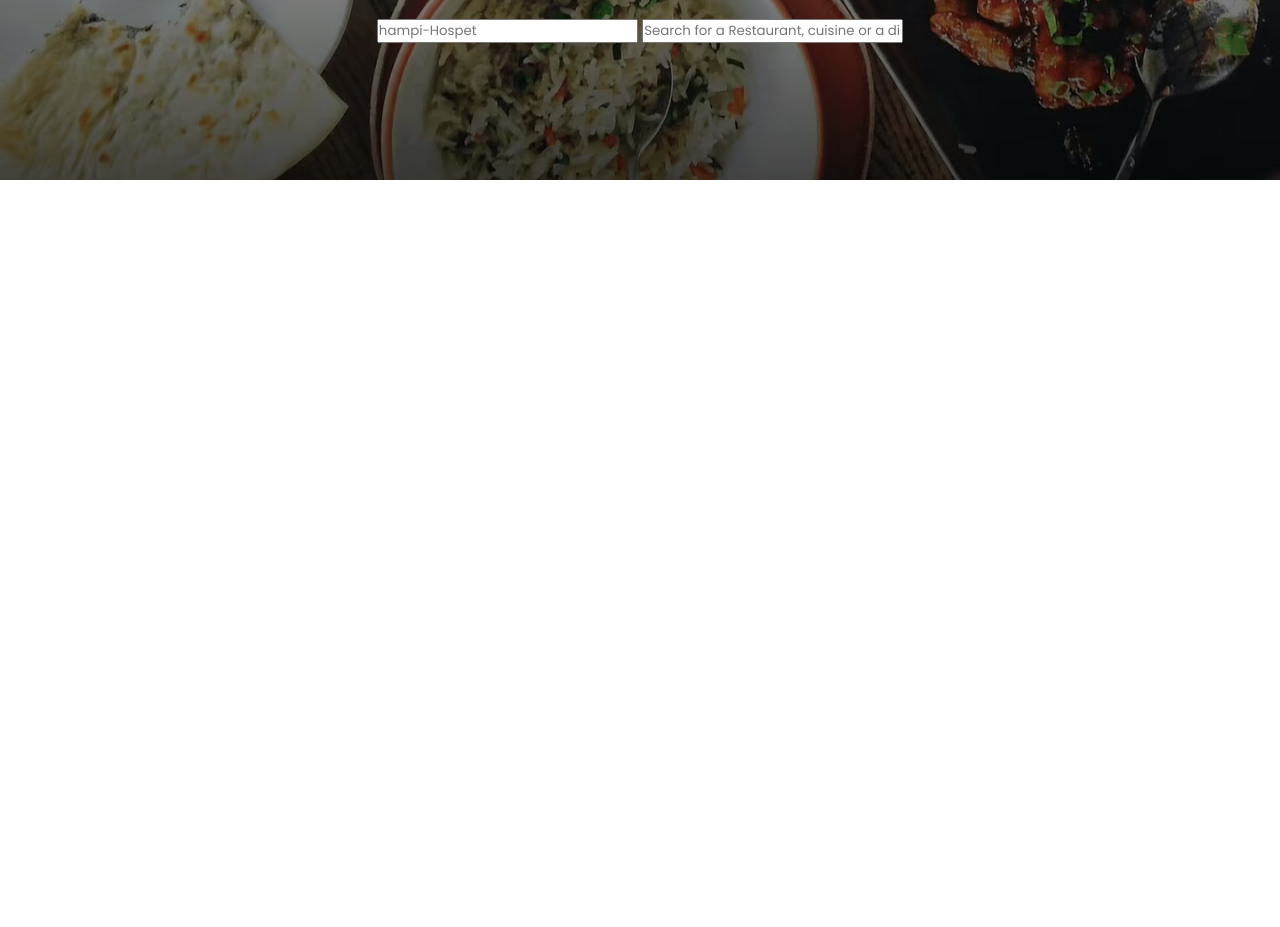
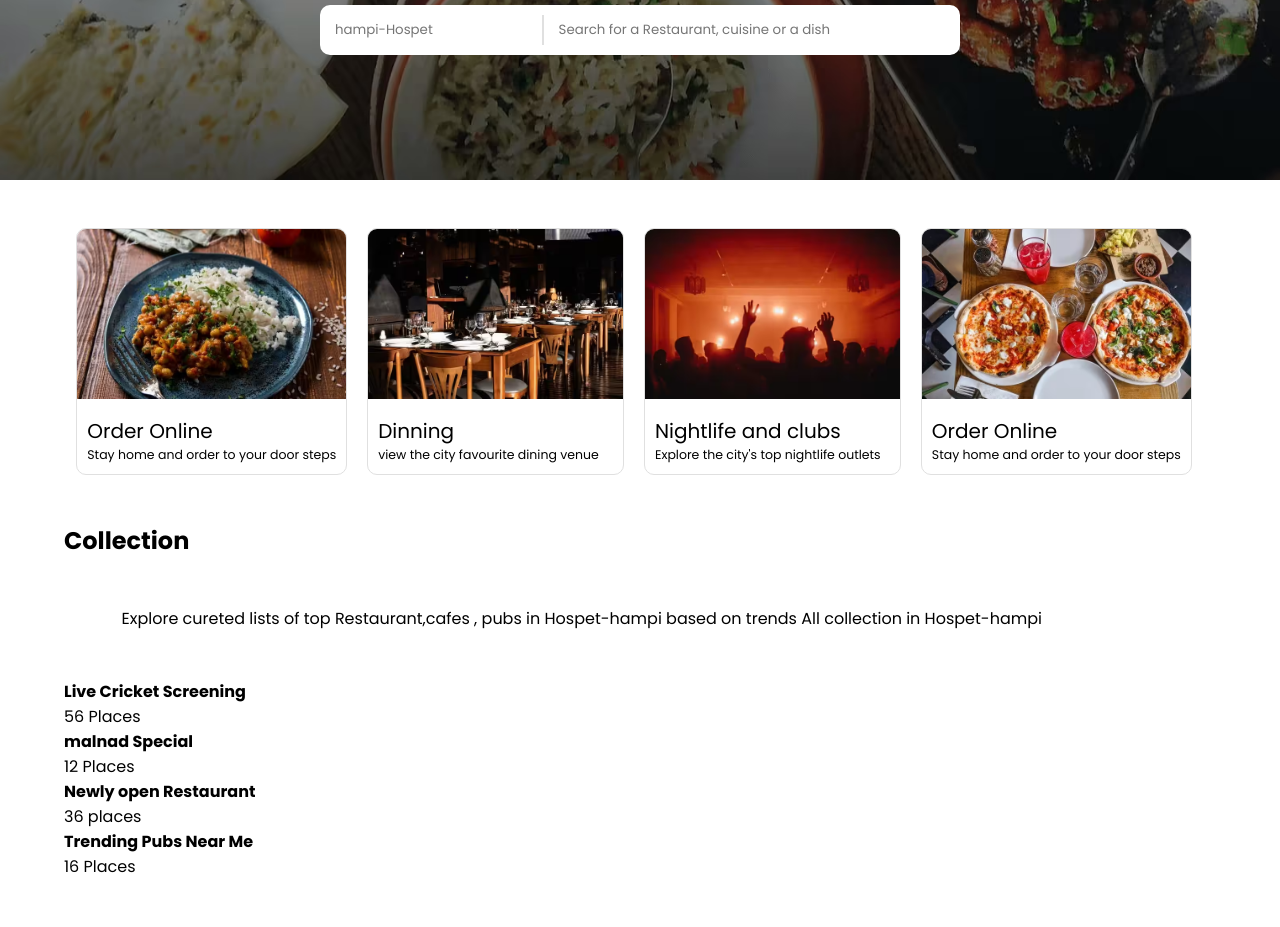
Before and after one commit to prathamesh220204/June-Zomato-landing-Page, a plain HTML site: page index.html in a window 1280 px wide. Shown: the part 300-1227 px from the top of the page. Before the commit the page ends 800 px from the top, so only its background shows below. Drawn offline with Linux system fonts and the light colour scheme.

Commit message:
Added in section just

```diff
--- a/index.html
+++ b/index.html
@@ -30,7 +30,7 @@
     <!-- Importing styles.css -->
     <link rel="stylesheet" href="./styles.css" />
 
-    <title>Zomato LAnding page</title>
+    <title>Zomato Landing page</title>
 </head>
 <body>
 
@@ -56,10 +56,92 @@
             <img src="./image/heroSectionLogo.png" alt="Zomato logo" class="hero__section_logo" />
             <h1 class="hero__section_tilte">Discover the best food & Drinks in hampi-Hospet</h1>
             <div class="hero__section_input_container">
-                <input class="input_container_locstion" type="text" placeholder="hampi-Hospet"/>
+                <input class="input_container_location" type="text" placeholder="hampi-Hospet"/>
                 <input class="input_container_search" type="text" placeholder="Search for a Restaurant, cuisine or a dish" />
             </div>
         </div>
     </section>
+
+    <!-- this is card section -->
+    <section class="container we__offer">
+      <div class="we__offer_card">
+        <img src="./image/item1.png" alt="card 1 img" />
+        <div class="we__offer_content">
+          <h2>Order Online</h2>
+          <p>Stay home and order to your door steps</p>
+        </div>
+      </div>
+
+      <div class="we__offer_card">
+        <img src="./image/item2.png" alt="card 2 img" />
+        <div class="we__offer_content">
+          <h2>Dinning</h2>
+          <p>view the city favourite dining venue</p>
+        </div>
+      </div>
+
+
+      <div class="we__offer_card">
+        <img src="./image/item3.png" alt="card 3 img" />
+        <div class="we__offer_content">
+          <h2>Nightlife and clubs</h2>
+          <p>Explore the city's top nightlife outlets</p>
+        </div>
+      </div>
+
+
+      <div class="we__offer_card">
+        <img src="./image/item4.png" alt="card 4 img" />
+        <div class="we__offer_content">
+          <h2>Order Online</h2>
+          <p>Stay home and order to your door steps</p>
+        </div>
+      </div>
+
+    </section>
+
+    <!--this is collection section  -->
+
+    <section class="container collections">
+      <h1>Collection</h1>
+      <div class="sub__heading container">
+        <span>Explore cureted lists of top Restaurant,cafes , pubs in Hospet-hampi based on trends</span>
+        <span>All collection in Hospet-hampi</span>
+      </div>
+      <div class="collection_card_container">
+        <div class="card card1">
+          <div class="overlay"></div>
+          <div class="content">
+            <h4>Live Cricket Screening</h4>
+            <span>56 Places</span>
+          </div>
+        </div>
+
+        <div class="card card2">
+          <div class="overlay"></div>
+          <div class="content">
+            <h4>malnad Special</h4>
+            <span>12 Places</span>
+          </div>
+        </div>
+
+        <div class="card card3">
+          <div class="overlay"></div>
+          <div class="content">
+            <h4>Newly open Restaurant</h4>
+            <span>36 places</span>
+          </div>
+        </div>
+
+        <div class="card card4">
+          <div class="overlay"></div>
+          <div class="content">
+            <h4>Trending Pubs Near Me</h4>
+            <span>16 Places</span>
+          </div>
+        </div>
+
+      </div>
+    </section>
 </body>
 </html>
--- a/styles.css
+++ b/styles.css
@@ -42,20 +42,6 @@
     display: none;
 }
 
-/* SCREEN SIZE IS FROM 0-600 i.e SMALLER/MOBILE SCREEN */
-
-@media only screen and (max-width:600px){
-    .navbar__menu_container .user_icon{
-        display: flex;
-    }
-    .link{
-        display: none;
-    }
-    .hero__section{
-        min-height: 80vh;
-    }
-}
-
 .hero__section_container{
     display: flex;
     flex-direction: column;
@@ -76,3 +62,130 @@
     font-size: 30px;
     font-weight: 380;
 }
+
+.hero__section_input_container{
+    background-color: white;
+    padding: 10px;
+    display: flex;
+    align-items: center;
+    justify-content: center;
+    gap: 10px;
+    width: 50%;
+    border-radius: 10px;
+}
+
+.input_container_location,
+.input_container_search{
+    padding: 5px;
+    border: none;
+    outline: none;
+}
+
+.input_container_location{
+    width: 35%;
+    border-right: 2px solid #e0e0e0;
+}
+
+.input_container_search{
+    width: 65%;
+
+}
+
+/* card section css */
+
+.container{
+    margin: 3rem auto;
+    width: 90%;
+}
+
+.we__offer{
+    display: flex;
+    flex-wrap: wrap;
+    gap: 0.5rem;
+    align-items: center;
+    justify-content: center;
+}
+.we__offer_card{
+    border-radius: 10px;
+    overflow: hidden;
+    border: 1px solid #e0e0e0;
+    transition: all 3s ease;
+    margin-right: 12px;
+}
+
+.we__offer_card:hover{
+    transform: scale(1.1);
+}
+
+.we__offer_card img{
+    width: 100%;
+    height: 170px;
+    object-fit: cover;
+    object-position: center;
+}
+
+.we__offer_content{
+    padding: 10px;
+}
+
+.we__offer_content h2{
+    font-size: 20px;
+    font-weight: 400;
+}
+.we__offer_content p{
+    font-size: 12.5px;
+
+}
+
+
+
+
+
+
+
+
+
+
+
+
+
+
+
+
+
+
+
+
+
+
+/* SCREEN SIZE IS FROM 0-600 i.e SMALLER/MOBILE SCREEN */
+
+@media only screen and (max-width:600px){
+    .navbar__menu_container .user_icon{
+        display: flex;
+    }
+    .link{
+        display: none;
+    }
+    .hero__section{
+        min-height: 80vh;
+    }
+    .hero__section_container{
+         flex-direction: column;
+         background-color: transparent;
+         width: 100%;
+    }
+    .input_container_location,
+    .input_container_search{
+        padding: 18px;
+        border-radius: 10px;
+        width: 98%;
+    }
+    .hero__section_container{
+        height: calc(80vh - 40px);
+    }
+    .hero__section_title{
+        font-size: 18px;
+        width: 95%;
+    }
+}
```
